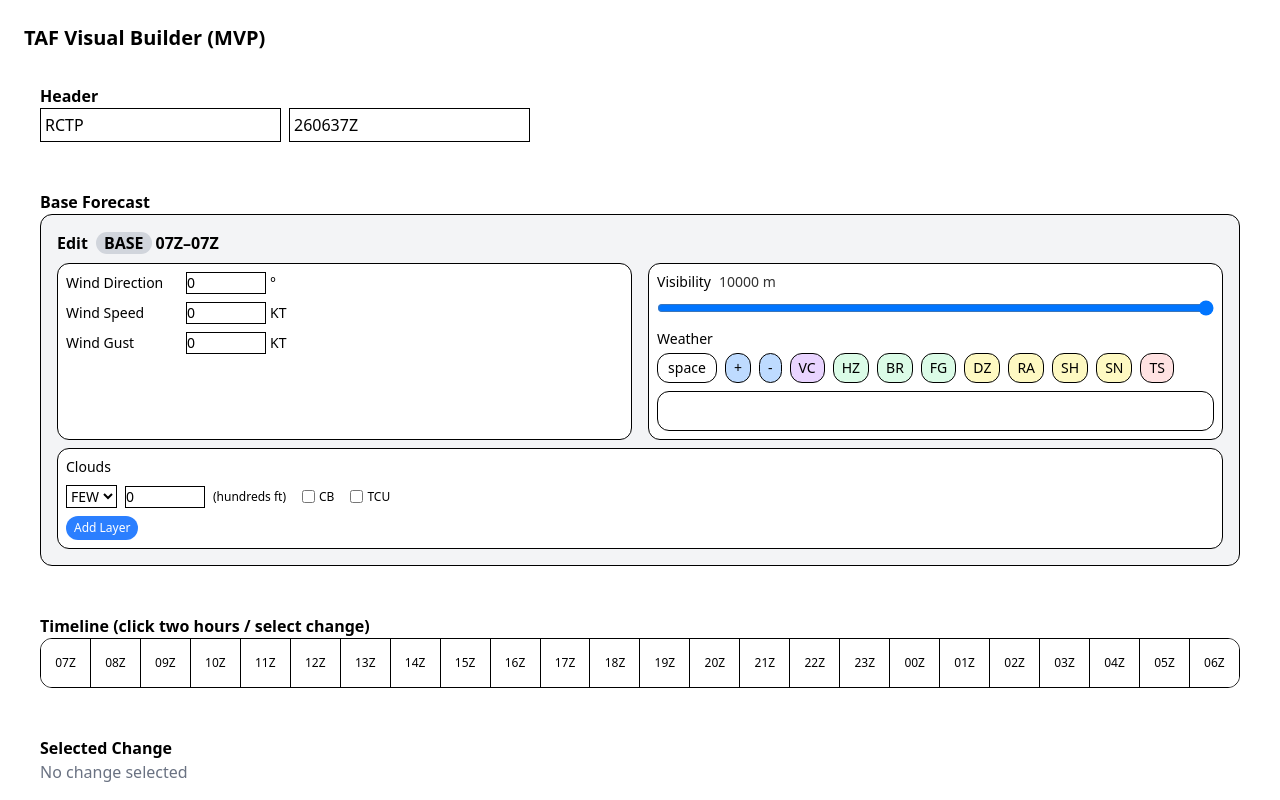
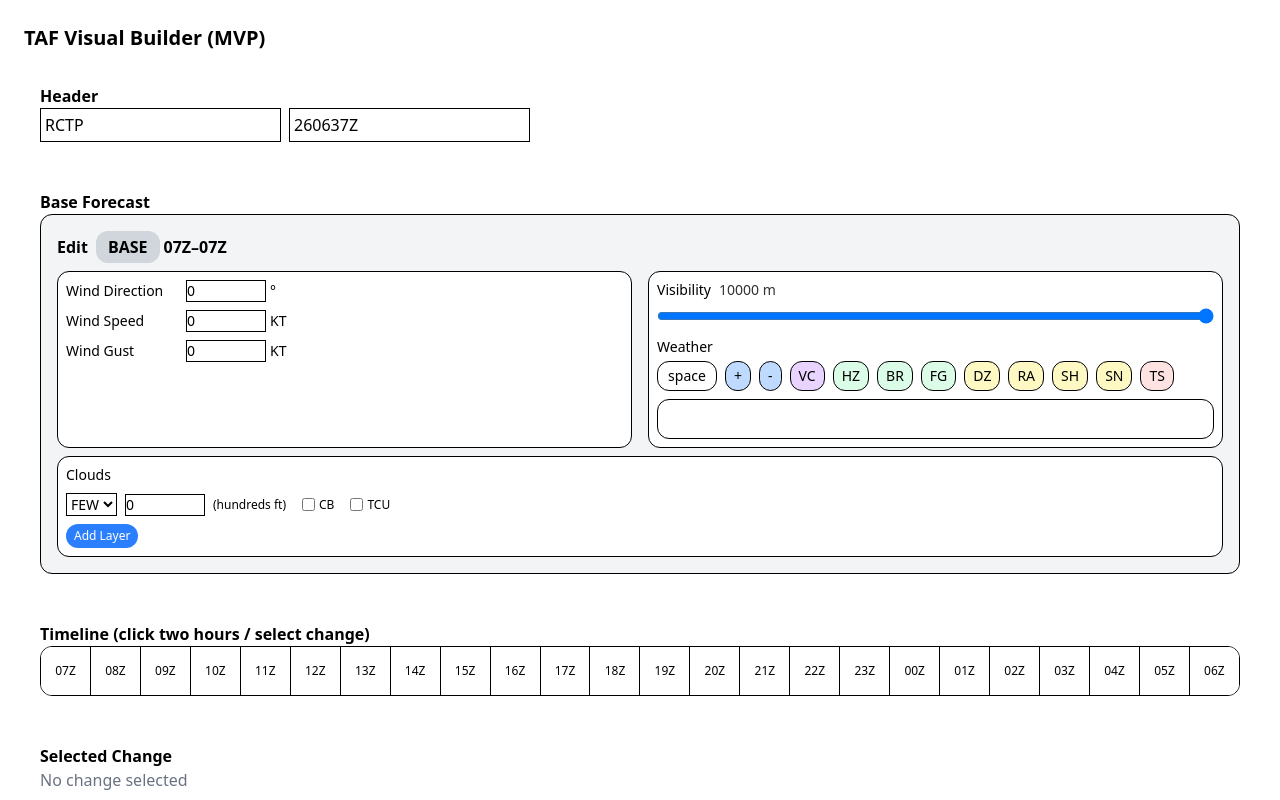
Before and after one commit to sprangdes/taf-visual-builder, a React (Vite) app: page / in a window 1280 px wide. Shown: the top 800 px of the page. Built offline with nearby package versions, Linux system fonts and the light colour scheme.

Commit message:
更新 ChangeEditor 組件，調整 BASE 標籤的樣式以改善顯示效果

```diff
--- a/src/TafBuilder.tsx
+++ b/src/TafBuilder.tsx
@@ -533,7 +533,7 @@ function ChangeEditor({ change, onUpdate, showActionButtons = false, onDelete, o
     }
 
     return (
-      <span className="bg-gray-300 px-2 rounded-xl font-semibold text-black mr-1">
+      <span className="inline-flex items-center px-3 py-1 rounded-xl font-semibold mr-1 bg-gray-300 text-black">
         BASE
       </span>
     );
```
